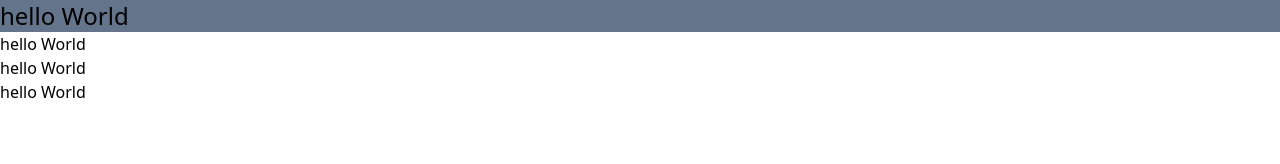
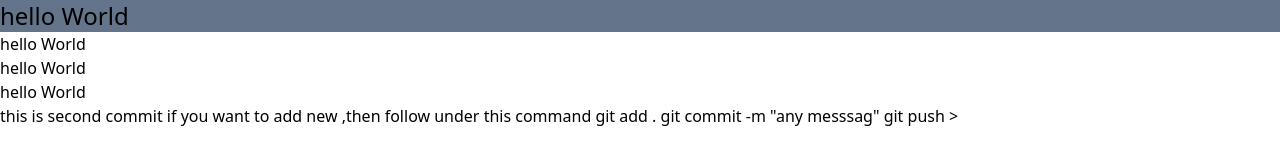
Before and after one commit to Bappybbb/tailwind-project, a website built with Vite: page index.html in a window 1280 px wide. Built offline with nearby package versions, Linux system fonts and the light colour scheme.

Commit message:
any messsag

```diff
--- a/index.html
+++ b/index.html
@@ -18,5 +18,12 @@
           <h2>hello World</h2>
           <h3>hello World</h3>
           <h4>hello World</h4>
+
+          <p>this is second commit
+            if you want to add new ,then follow under this command
+            git  add .
+            git commit -m "any messsag"
+            git push >
+          </p>
 </body>
 </html>
```
Also changed, not shown: 1 other file.
